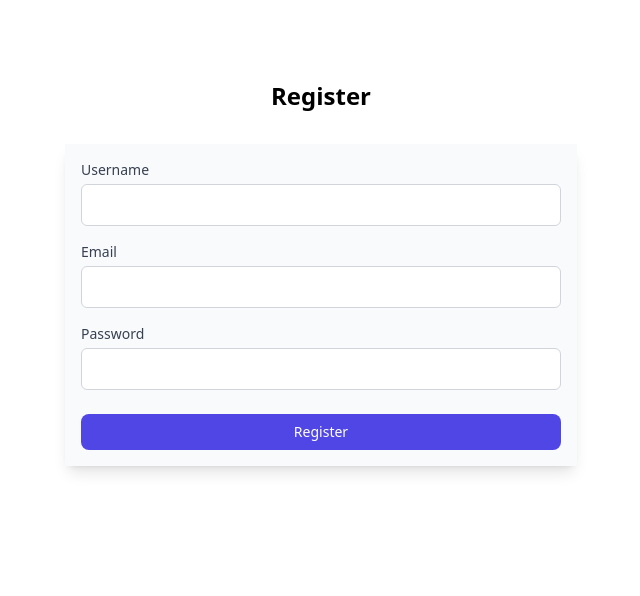
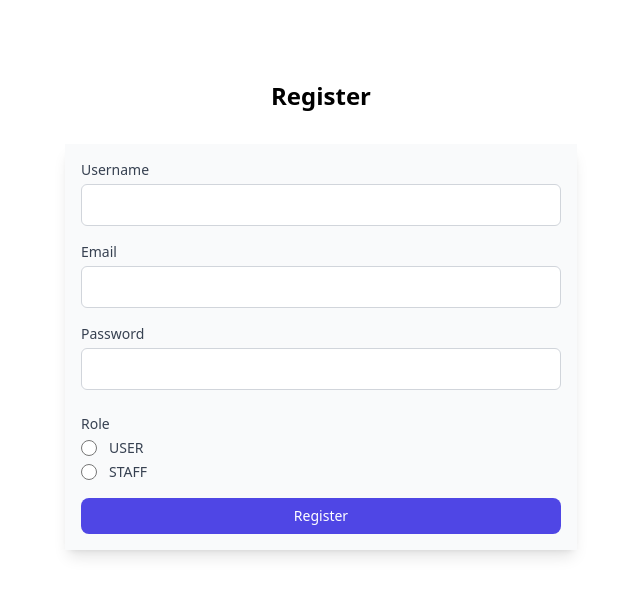
Before and after one commit to UC1000-Adpro-C1/frontend, a Next.js app: page /register in a window 1280 px wide. Shown: the top 596 px of the page, without its empty margins (319-959 px from the left). Built offline with nearby package versions, Linux system fonts and the light colour scheme.

Commit message:
add roles when register

```diff
--- a/app/staff/Dashboard/page.tsx
+++ b/app/staff/Dashboard/page.tsx
@@ -11,7 +11,7 @@ const Dashboard: React.FC = () => {
     return (
         <div className="py-12 container mx-auto h-screen flex flex-col items-center justify-center">
             <h1 className="text-3xl font-bold text-center mb-12 text-white">Staff Dashboard</h1>
-            <div className="grid grid-cols-1 md:grid-cols-2 gap-8 w-full max-w-4xl">
+            <div className="grid grid-cols-1 md:grid-cols-2 gap-8 w-full max-w-4xl mb-8">
                 <Link
                     href="/staff/OnGoingTopUps"
                     className="p-6 text-center border rounded-xl hover:text-white focus:text-black transition-colors duration-300 ease-in-out hover:bg-gradient-to-br from-indigo-500 to-purple-500 bg-white shadow-lg"
@@ -37,6 +37,12 @@ const Dashboard: React.FC = () => {
                     <h3 className="text-2xl font-bold">Payment History &rarr;</h3>
                 </Link>
             </div>
+            <button
+                onClick={() => router.push('/')}
+                className="mt-8 p-3 text-center border rounded-xl text-white hover:bg-blue-600 transition-colors duration-300 ease-in-out shadow-lg"
+            >
+                Back to Landing Page
+            </button>
         </div>
     );
 };
--- a/components/auth/RegisterForm.tsx
+++ b/components/auth/RegisterForm.tsx
@@ -1,7 +1,6 @@
 import React, { useState, useEffect } from 'react';
 import router, { useRouter } from 'next/router';
 import '@/styles/globals.css';
-import { setCookie } from '@/utils/cookies';
 
 interface UserRegisterFormProps {
   onSubmit: (userRegister: UserRegisterData) => void;
@@ -11,10 +10,11 @@ export interface UserRegisterData {
   username: string;
   password: string;
   email: string;
+  role: string;
 }
 
 const UserRegisterForm: React.FC<UserRegisterFormProps> = ({ onSubmit }) => {
-  const [formData, setFormData] = useState<UserRegisterData>({ username: '', password: '' , email:''});
+  const [formData, setFormData] = useState<UserRegisterData>({ username: '', password: '' , email:'', role:'' });
   const [error, setError] = useState<string>('');
 
   useEffect(() => {
@@ -38,14 +38,11 @@ const UserRegisterForm: React.FC<UserRegisterFormProps> = ({ onSubmit }) => {
       });
 
       if (response.ok) {
-        console.log("000Register successful");
+        console.log("Register successful");
         const data = await response.json();
-        localStorage.setItem('token', data.token);
-        setCookie('bearer', data.token, 7);
-        setCookie('username', data.username, 7);
         console.log(data.token)
         onSubmit(data); // Pass the response data to the parent component
-        router.push('/');
+        router.push('/login');
         // Store token in local storage or cookies
       } else {
         const errorResponse = await response.text();
@@ -100,6 +97,35 @@ const UserRegisterForm: React.FC<UserRegisterFormProps> = ({ onSubmit }) => {
                 required
               />
             </div>
+            <div className="mb-4">
+              <span className="block text-sm font-medium text-gray-700">Role</span>
+              <div className="mt-1 flex items-center">
+                <input
+                  id="role-user"
+                  name="role"
+                  type="radio"
+                  value="USER"
+                  className="h-4 w-4 text-indigo-600 border-gray-300 focus:ring-indigo-500"
+                  checked={formData.role === 'USER'}
+                  onChange={handleChange}
+                  required
+                />
+                <label htmlFor="role-user" className="ml-3 block text-sm font-medium text-gray-700">USER</label>
+              </div>
+              <div className="mt-1 flex items-center">
+                <input
+                  id="role-staff"
+                  name="role"
+                  type="radio"
+                  value="STAFF"
+                  className="h-4 w-4 text-indigo-600 border-gray-300 focus:ring-indigo-500"
+                  checked={formData.role === 'STAFF'}
+                  onChange={handleChange}
+                  required
+                />
+                <label htmlFor="role-staff" className="ml-3 block text-sm font-medium text-gray-700">STAFF</label>
+              </div>
+            </div>
             {error && <p className="text-red-500">{error}</p>}
             <button type="submit" className="w-full p-2 text-sm font-medium text-white bg-indigo-600 rounded-lg hover:bg-indigo-700">Register</button>
           </form>
```
Lines whose indentation alone changed are shown as unchanged.
